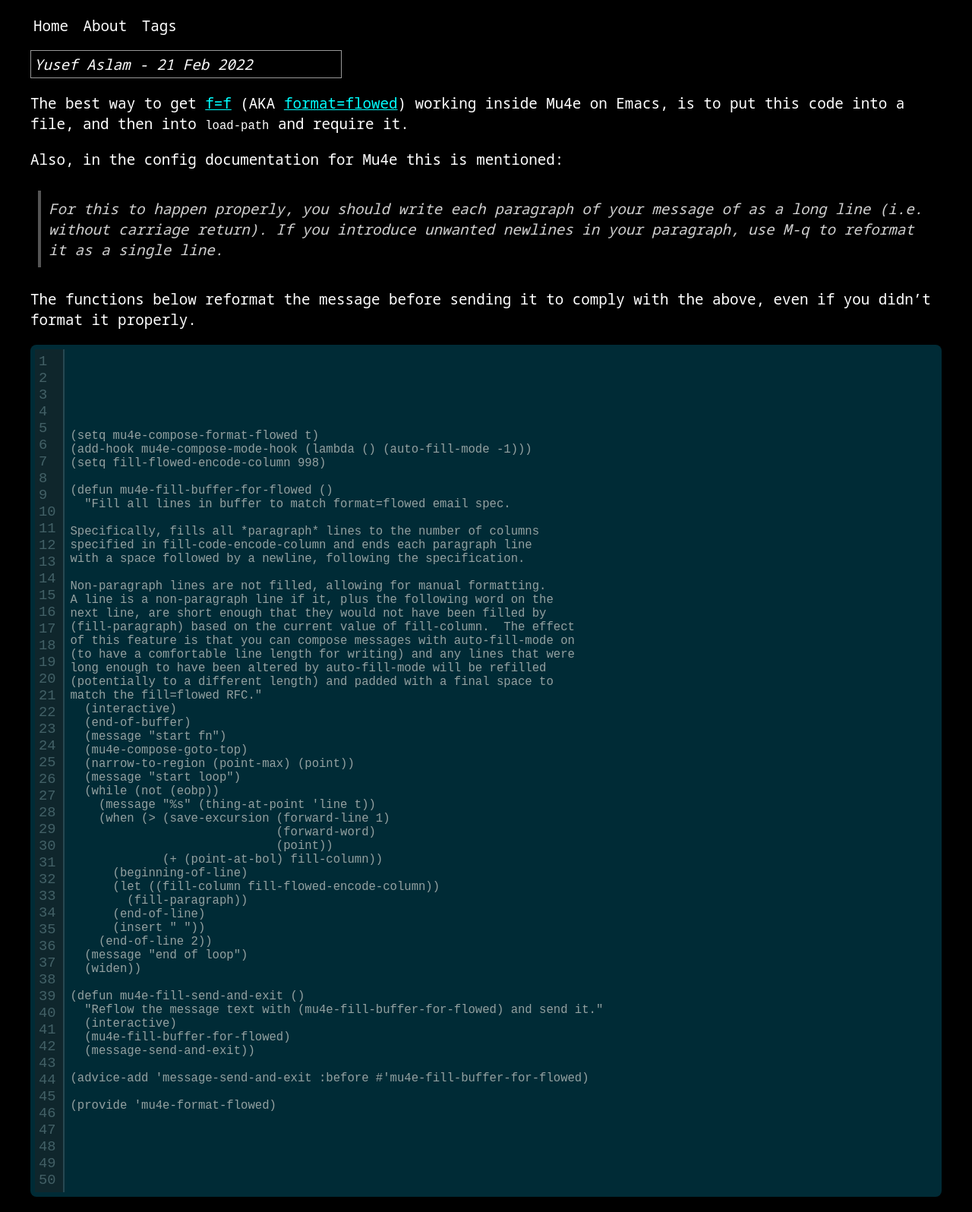
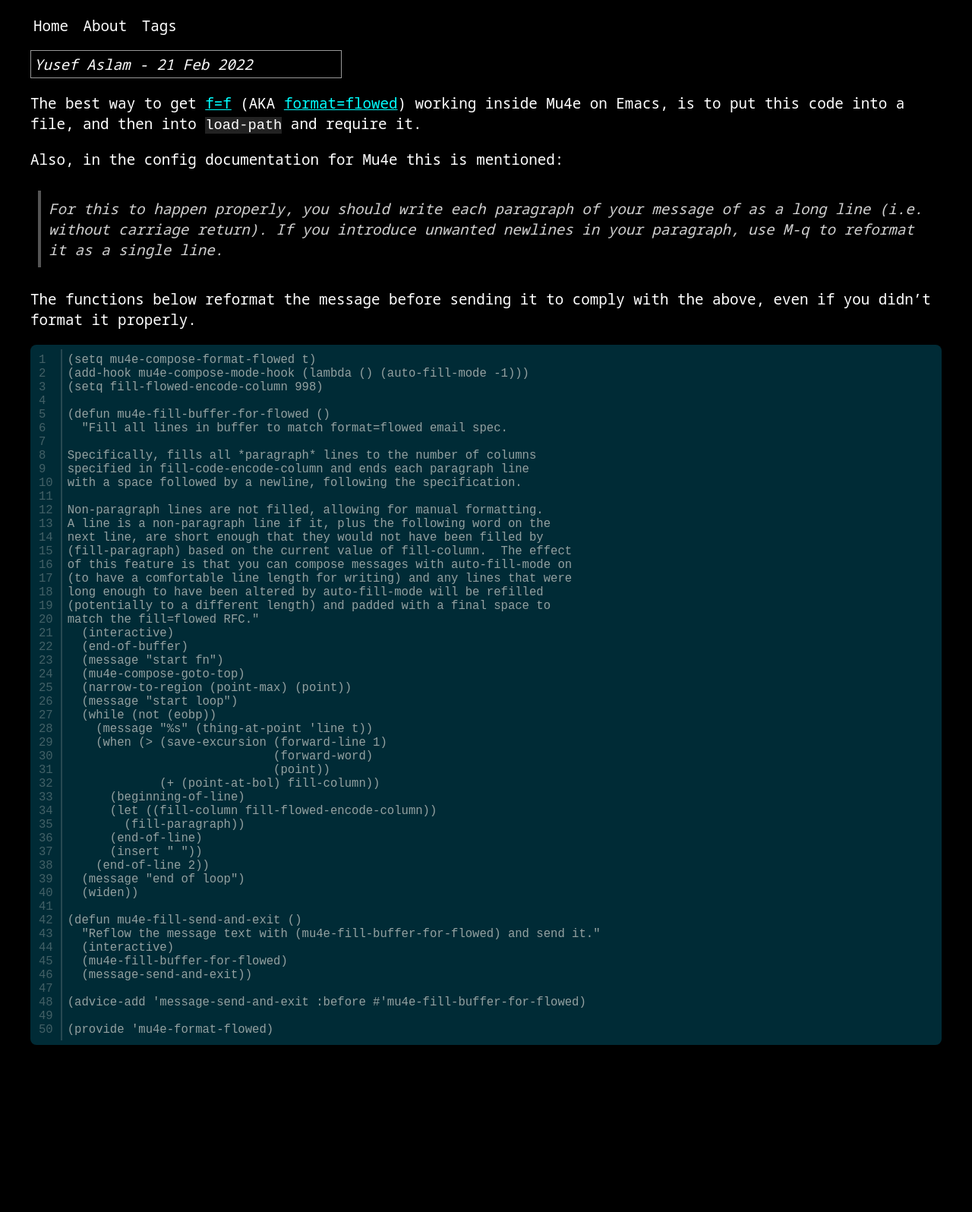
Before and after one commit to yusi1/yaslamblog, a Jekyll site: the page built from _posts/2022-02-21-how-to-get-format-flowed-working-emacs.md, in a window 1280 px wide. Shown: the whole page at 76% size. Built offline with Jekyll 4.4.1, drawn with Linux system fonts in a browser that asks for light colours; after the commit the page ends 1396 px from its top, so only the background shows below that.

Commit message:
main.sass: Use p>code instead of just code
Prevents code inside code blocks from having this styling, it didn't
take effect inside code blocks anyway since rouge has its own stylesheet anyway.

```diff
--- a/_sass/main.sass
+++ b/_sass/main.sass
@@ -17,7 +17,6 @@ body
   font-size: 100%
   overflow: scroll
 
-code
 .rouge-gutter.gl
   border-right: 2px solid #586e75
   opacity: 45%
@@ -26,6 +25,8 @@ code
   user-select: none /* Standard syntax */
   .lineno
     margin-right: 5px
+
+p>code
   font-size: 120%
   background-color: #222
 
```
